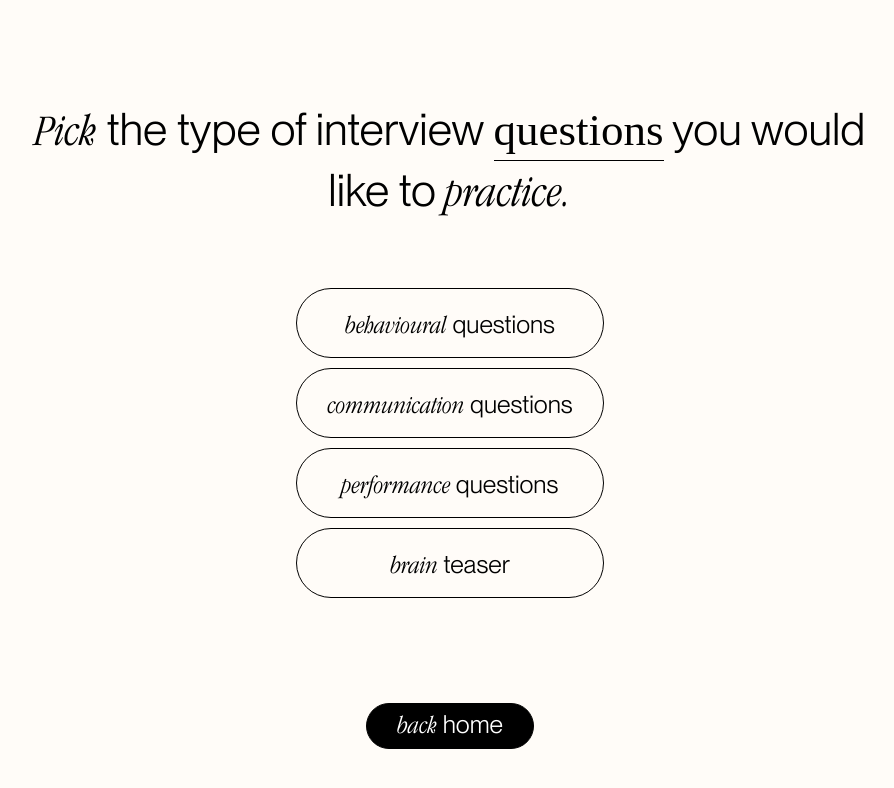
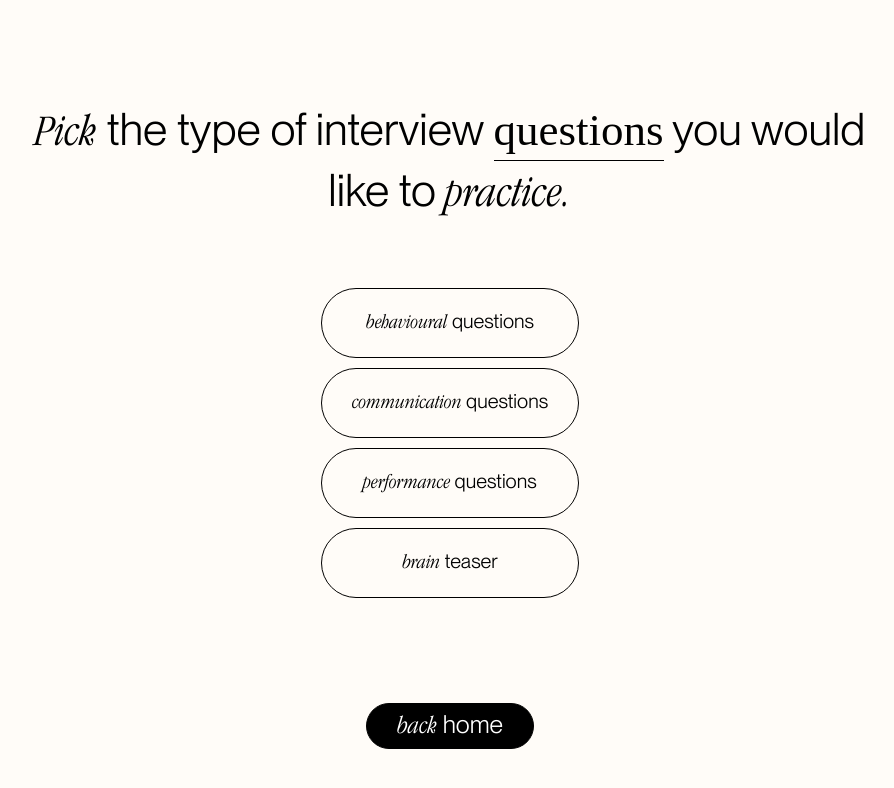
Before and after one commit to zahwah-codes/interview-me, a React (Vite) app: page /category in a window 1280 px wide. Shown: the top 788 px of the page, without its empty margins (190-1084 px from the left). Built offline with nearby package versions, Linux system fonts and the light colour scheme; a web font is replaced by a local one.

Commit message:
fixed font

```diff
--- a/src/index.css
+++ b/src/index.css
@@ -6,6 +6,11 @@
 @font-face {
   font-family: ITC Garamond Std;
   src: url(./fonts/ITCGaramondStd-LtCondIta.woff2);
+}
+
+@font-face {
+  font-family: HG Seikaishotai PRO;
+  src: url(./fonts/hgrskp_0.TTF);
 }
 
 * {
@@ -43,7 +48,7 @@ p{
 }
 
 .biau-font {
-  font-family: BiauKai;
+  font-family: HG Seikaishotai PRO;
   border-bottom: 1px solid black;
   padding-bottom: 5px;
 }
@@ -57,6 +62,7 @@ button {
   margin: 100px 30px;
   padding: 5px 30px;
   font-size: 25px;
+  color: black;
 }
 
 .black-btn {
@@ -86,13 +92,14 @@ button {
 }
 
 .category-btn {
-  font-size: 25px;
+  font-size: 20px;
   padding: 20px 30px;
   margin: 5px 0px;
+  color: black;
 }
 
 .interview-question {
-  font-size: 40px;
+  font-size: 25px;
   text-align: center;
 }
 
@@ -101,7 +108,7 @@ button {
 }
 
 .countdown-txt {
-  font-family: BiauKai;
+  font-family: HG Seikaishotai PRO;
   font-size: 50px
 }
 
```
Also changed, not shown: 1 other file (tests, documents, lock files or other folders).
